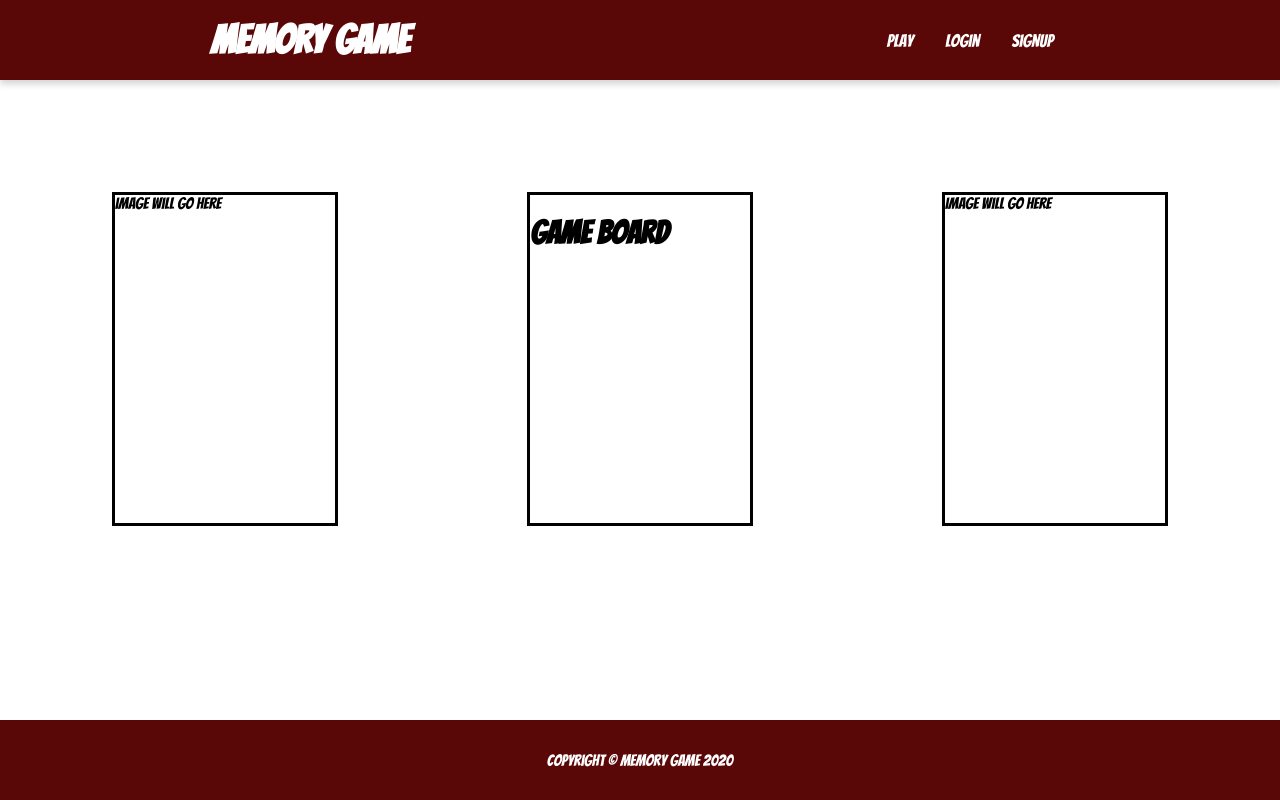
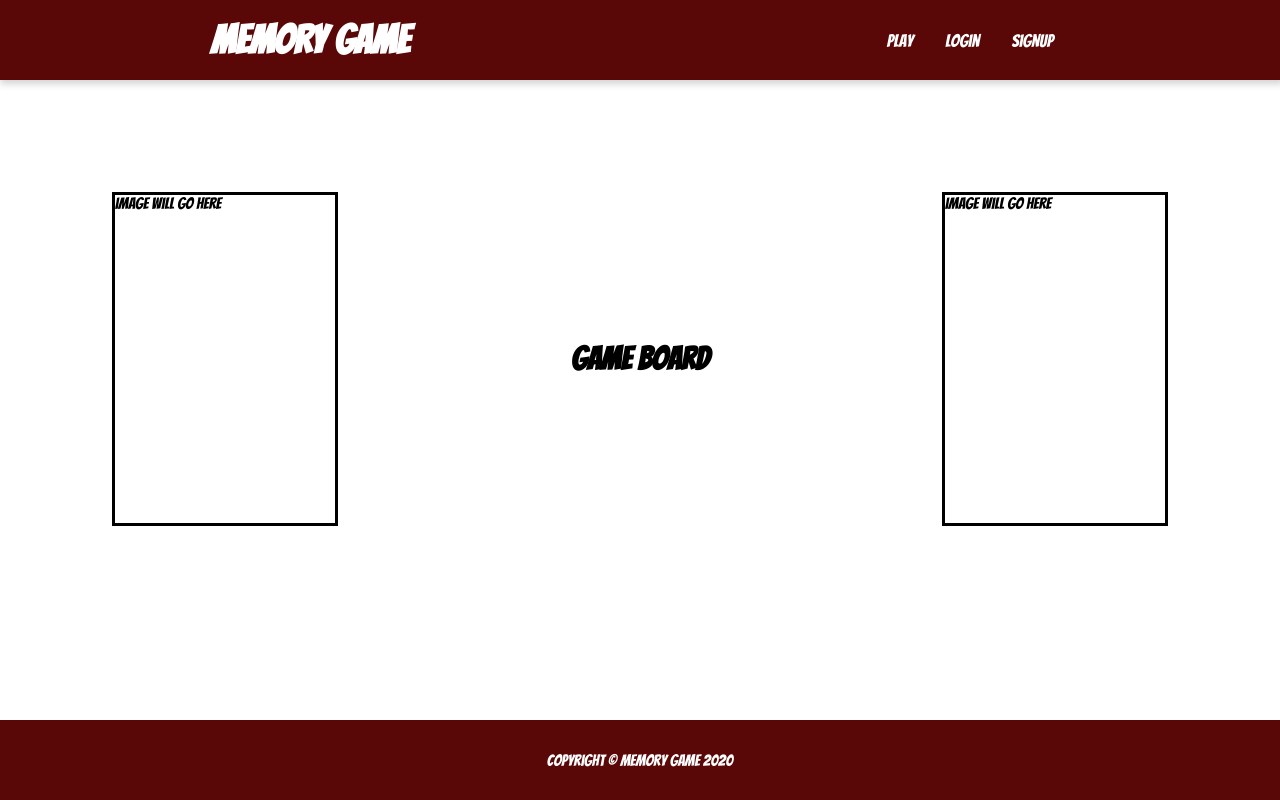
Before and after one commit to pastrychefgamer/react-memory-game, a React (Create React App) app in the folder react-memory-game/: page /game in a window 1280 px wide. Built offline with nearby package versions, Linux system fonts and the light colour scheme.

Commit message:
import styles and changed div to main

```diff
--- a/react-memory-game/src/components/Gameboard/GameBoard.jsx
+++ b/react-memory-game/src/components/Gameboard/GameBoard.jsx
@@ -1,11 +1,11 @@
 import React from 'react';
 
-import styles from './Gameboard.module.css';
+import styles from './GameBoard.module.css';
 
 const GameBoard = (props) => (
-    <div className={styles.GameBoard}>
+    <main className={styles.main}>
         <h1>Game Board</h1>
-    </div>
+    </main>
 );
 
 export default GameBoard;
```
